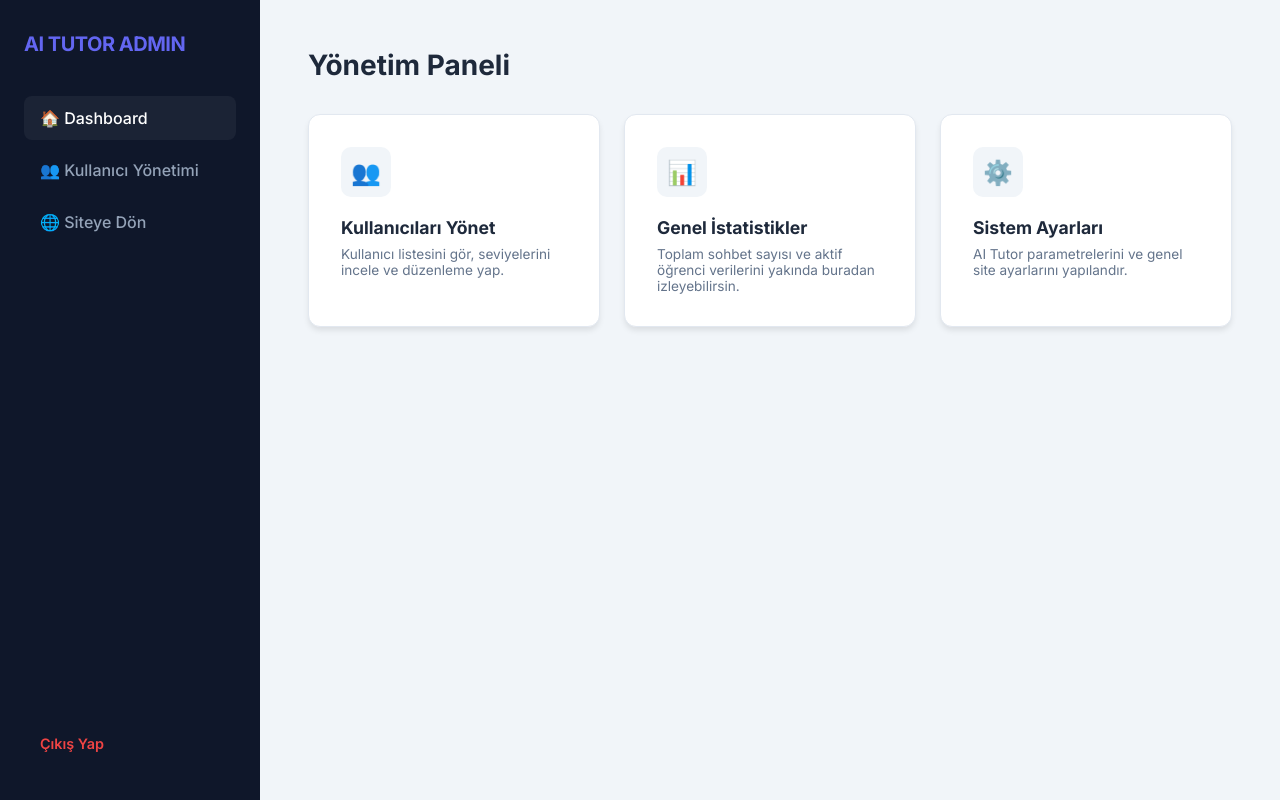
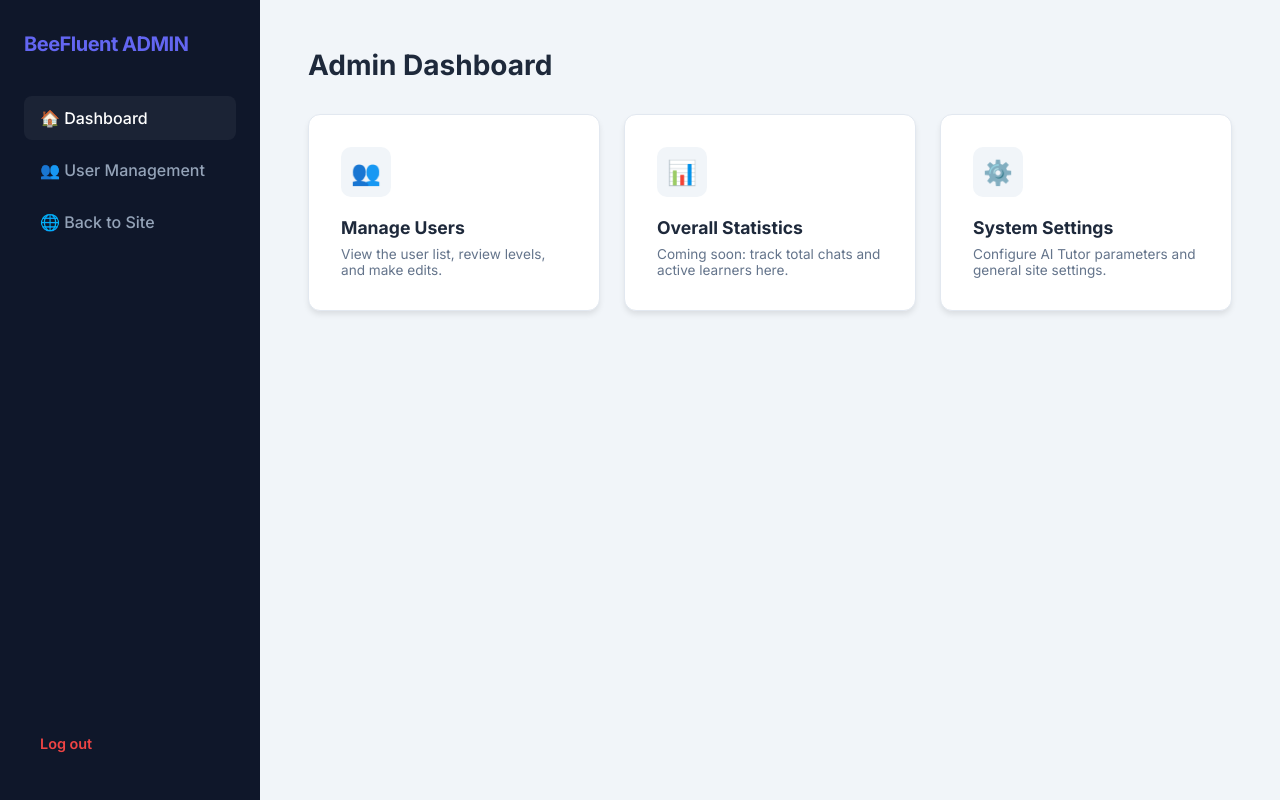
Before and after one commit to Emir1678/BEEFLUENT-, a PHP site: page /ai_tutor/admin/index.php in a window 1280 px wide. Run offline with PHP 8.4, Linux system fonts and the light colour scheme.

Commit message:
Update index.php

```diff
--- a/admin/index.php
+++ b/admin/index.php
@@ -1,21 +1,19 @@
-
 <?php
 require_once __DIR__ . "/../inc/admin_guard.php";
 require_admin();
 ?>
 <!doctype html>
-<html lang="tr">
+<html lang="en">
 
 <head>
   <meta charset="utf-8">
   <meta name="viewport" content="width=device-width, initial-scale=1">
-  <title>Yönetim Paneli - AI Tutor</title>
+  <title>Admin Panel - BeeFluent</title>
   <link href="https://fonts.googleapis.com/css2?family=Inter:wght@400;500;600;700&display=swap" rel="stylesheet">
   <style>
     :root {
       --primary: #6366f1;
       --primary-dark: #0f172a;
-      /* Admin için daha koyu bir lacivert */
       --bg-main: #f1f5f9;
       --white: #ffffff;
       --text-dark: #1e293b;
@@ -39,7 +37,7 @@ require_admin();
       min-height: 100vh;
     }
 
-    /* Sidebar Tasarımı */
+    /* Sidebar */
     aside {
       width: 260px;
       background-color: var(--primary-dark);
@@ -84,7 +82,7 @@ require_admin();
       color: white;
     }
 
-    /* Ana İçerik Alanı */
+    /* Main content */
     main {
       flex: 1;
       margin-left: 260px;
@@ -162,37 +160,37 @@ require_admin();
 <body>
 
   <aside>
-    <h2>AI TUTOR ADMIN</h2>
+    <h2>BeeFluent ADMIN</h2>
     <ul class="side-nav">
       <li><a href="index.php" class="active">🏠 Dashboard</a></li>
-      <li><a href="users.php">👥 Kullanıcı Yönetimi</a></li>
-      <li><a href="../dashboard.php">🌐 Siteye Dön</a></li>
+      <li><a href="users.php">👥 User Management</a></li>
+      <li><a href="../dashboard.php">🌐 Back to Site</a></li>
     </ul>
-    <a href="../logout.php" class="logout-link">Çıkış Yap</a>
+    <a href="../logout.php" class="logout-link">Log out</a>
   </aside>
 
   <main>
     <div class="header-section">
-      <h1>Yönetim Paneli</h1>
+      <h1>Admin Dashboard</h1>
     </div>
 
     <div class="admin-grid">
       <a href="users.php" class="admin-card">
         <div class="icon-box">👥</div>
-        <h3>Kullanıcıları Yönet</h3>
-        <p>Kullanıcı listesini gör, seviyelerini incele ve düzenleme yap.</p>
+        <h3>Manage Users</h3>
+        <p>View the user list, review levels, and make edits.</p>
       </a>
 
       <div class="admin-card">
         <div class="icon-box">📊</div>
-        <h3>Genel İstatistikler</h3>
-        <p>Toplam sohbet sayısı ve aktif öğrenci verilerini yakında buradan izleyebilirsin.</p>
+        <h3>Overall Statistics</h3>
+        <p>Coming soon: track total chats and active learners here.</p>
       </div>
 
       <div class="admin-card">
         <div class="icon-box">⚙️</div>
-        <h3>Sistem Ayarları</h3>
-        <p>AI Tutor parametrelerini ve genel site ayarlarını yapılandır.</p>
+        <h3>System Settings</h3>
+        <p>Configure AI Tutor parameters and general site settings.</p>
       </div>
     </div>
   </main>
```
